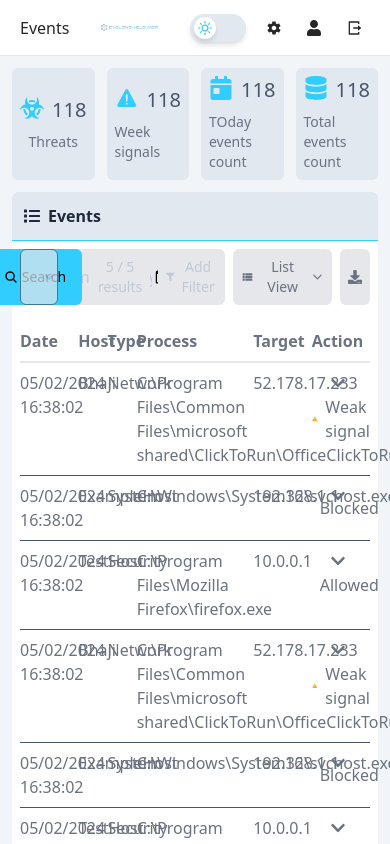
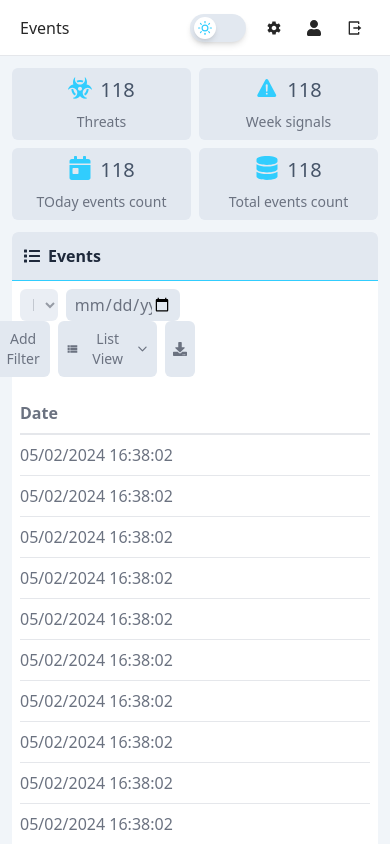
Before and after one commit to promahbubul/nucleon-security, a React (Vite) app: page /events in a window 390 px wide. Built offline with nearby package versions, Linux system fonts and the light colour scheme.

Commit message:
responsive update

```diff
--- a/src/Layout/Layout.jsx
+++ b/src/Layout/Layout.jsx
@@ -38,7 +38,7 @@ const Layout = ({ handleThemeSwitch, theme }) => {
           {pageTitle.path}
         </h3>
         {/* HEADER LOGO */}
-        <div className="w-2/12 ">
+        <div className="w-2/12 md:block hidden ">
           {theme === "dark" ? (
             <img
               src="/images/header-logo-2.png"
@@ -63,7 +63,7 @@ const Layout = ({ handleThemeSwitch, theme }) => {
           <div className="flex flex-row gap-2 ">
             {headerMenu.map((menu, index) => (
               <Link key={index} to={"/"} className="">
-                <button className=" hover:bg-navy-600  p-2 text-gray-500 dark:text-navy-100 dark:hover:bg-navy-600 hover:text-white  rounded-full">
+                <button className=" hover:bg-slate-100  p-2 text-gray-500 dark:text-navy-100 dark:hover:bg-navy-600   rounded-full">
                   {menu.icon()}
                 </button>
               </Link>
--- a/src/Layout/TrainingLayout.jsx
+++ b/src/Layout/TrainingLayout.jsx
@@ -52,7 +52,7 @@ const TrainingLayout = ({ handleThemeSwitch, theme }) => {
           {pageTitle.path}
         </h3>
         {/* HEADER LOGO */}
-        <div className="w-2/12">
+        <div className="w-2/12 md:block hidden">
           {theme === "dark" ? (
             <img src="/images/header-logo-2.png" alt="" className="w-full" />
           ) : (
--- a/src/components/Events/EventTable.jsx
+++ b/src/components/Events/EventTable.jsx
@@ -45,11 +45,11 @@ const EventTable = () => {
     <div className="mt-3">
       <SectionContainer icon={FaList} title={"Events"}>
         {/* HEAD */}
-        <div className="flex flex-row bg-white dark:bg-navy-800 ">
+        <div className="flex flex-col md:flex-row bg-white dark:bg-navy-800 ">
           {/* HEAD LEFT  */}
           <div className="w-6/12  grid grid-cols-12  items-center gap-2 ">
             <select
-              className="py-1 col-span-3 h-full cursor-pointer px-2 rounded-md border border-gray-600  bg-gray-200 dark:bg-navy-500   text-navy-100"
+              className="py-1 col-span-3 h-full cursor-pointer px-2 rounded-md  border-gray-600  bg-slate-200 dark:bg-navy-500   text-gray-500 dark:text-navy-100"
               disabled
             >
               <option value="timestamp" className="" selected>
@@ -60,7 +60,7 @@ const EventTable = () => {
               type="date"
               name=""
               id=""
-              className="col-span-8 rounded-md px-2 h-full outline-none  bg-gray-200 dark:bg-navy-500   text-navy-100"
+              className="col-span-8 rounded-md px-2 h-full outline-none  bg-slate-200 dark:bg-navy-500   dark:text-navy-100 text-gray-500"
             />
           </div>
           {/* HEAD RIGHT */}
@@ -70,7 +70,7 @@ const EventTable = () => {
             </Button>
             <Button
               className={
-                " bg-gray-200 dark:bg-navy-500   text-navy-100 p-2 text-sm    duration-300  "
+                " bg-slate-200 dark:bg-navy-500  text-gray-500 dark:text-navy-100 hover:bg-slate-300 hover:text-gray-600 p-2 text-sm    duration-300  "
               }
             >
               5 / 5 results
@@ -78,7 +78,7 @@ const EventTable = () => {
             <Button
               icon={FaFilter}
               className={
-                " bg-gray-200 dark:bg-navy-500   text-navy-100 p-2 text-sm    duration-300  "
+                " bg-slate-200 dark:bg-navy-500  text-gray-500 dark:text-navy-100 hover:bg-slate-300 hover:text-gray-600 p-2 text-sm    duration-300  "
               }
             >
               Add Filter
@@ -89,7 +89,7 @@ const EventTable = () => {
             >
               <button
                 onClick={() => setShowDropdown(!showDropdown)}
-                className=" bg-gray-200 dark:bg-navy-500  text-gray-500 dark:text-navy-100 text-sm p-2 rounded-md  flex flex-row gap-2 items-center"
+                className=" bg-slate-200 dark:bg-navy-500  text-gray-500 hover:bg-slate-300 hover:text-gray-600 dark:text-navy-100 text-sm p-2 rounded-md  flex flex-row gap-2 items-center"
               >
                 <MdViewList className="text-lg" />
                 <span className="">List View</span>
@@ -104,15 +104,15 @@ const EventTable = () => {
             <Button
               icon={FaDownload}
               className={
-                "bg-gray-200 dark:bg-navy-500  text-gray-500 dark:text-navy-100  p-2 text-sm "
+                "bg-slate-200 dark:bg-navy-500  text-gray-500 dark:text-navy-100 hover:bg-slate-300 hover:text-gray-600   p-2 text-sm "
               }
             ></Button>
           </div>
         </div>
         {/* TABLE */}
-        <table className="mt-3">
-          <div className="tbody">
-            <div className=" grid grid-cols-12 text-gray-500 dark:text-navy-100  text-base font-bold text-left border-b-2 pb-2 border-b-gray-200  mt-3 ">
+        <div className="mt-3   overflow-hidden scroll-smooth overflow-x-auto">
+          <div className="w-max md:w-full overflow-hidden ">
+            <div className=" grid grid-cols-12  text-gray-500 dark:text-navy-100  text-base font-bold text-left border-b-2 pb-2 border-b-gray-200 dark:border-b-gray-600  mt-3  w-auto md:w-full ">
               <h3 className=" col-span-2  hover:text-gray-600 dark:hover:text-slate-100 cursor-pointer">
                 Date
               </h3>
@@ -133,26 +133,26 @@ const EventTable = () => {
               </h3>
             </div>
             {events.map((event, index) => (
-              <tr
+              <div
                 key={index}
-                className="last:border-b-0  duration-300  text-base border-b border-b-slate-600 text-black relative"
+                className="last:border-b-0  duration-300  w-auto md:w-full text-base border-b border-b-gray-200 dark:border-b-slate-600 relative"
               >
                 <input
                   type="checkbox"
-                  className="absolute top-0 right-0 z-10 opacity-0  peer h-10 w-full cursor-pointer
+                  className="absolute top-0 right-0 z-10 opacity-0 inset-x-0  peer h-10  cursor-pointer
                       "
                 />
                 <FaChevronDown className="absolute dark:text-navy-100 text-gray-500 right-6 top-3 peer-checked:rotate-180" />
 
-                <div className="grid grid-cols-12 text-gray-500 dark:text-navy-100 hover:bg-navy-700  py-2 ">
+                <div className="grid grid-cols-12 text-gray-500 dark:text-navy-100 hover:bg-slate-100 dark:hover:bg-navy-700  py-2 ">
                   <p className="col-span-2">
                     {event.date} <span className="">{event.time}</span>
                   </p>
-                  <p className="col-span-1">{event.host}</p>
-                  <p className="col-span-1">{event.type}</p>
-                  <p className="col-span-4">{event.process}</p>
-                  <p className="col-span-2">{event.target}</p>
-                  <p className="col-span-2 flex flex-row gap-2 items-center">
+                  <p className="md:col-span-1">{event.host}</p>
+                  <p className="md:col-span-1">{event.type}</p>
+                  <p className="md:col-span-4">{event.process}</p>
+                  <p className="md:col-span-2">{event.target}</p>
+                  <p className="md:col-span-2 flex flex-row gap-2 items-center">
                     {event.action == "Allowed" ? (
                       <FaCheck className="text-xl font-bold text-success" />
                     ) : event.action == "Blocked" ? (
@@ -168,7 +168,7 @@ const EventTable = () => {
                   <div className=" flex flex-col gap-2">
                     {eventsMenu.map((menu, i) => (
                       <Link
-                        className="p-2  w- dark:text-slate-300 text-gray-500 dark:bg-navy-600 rounded-md text-xl"
+                        className="p-2  bg-white dark:text-slate-300 text-gray-500 dark:bg-navy-600 rounded-md text-xl"
                         key={i}
                         to={menu.path}
                       >
@@ -183,10 +183,10 @@ const EventTable = () => {
                   {/* FILE DETAILS */}
                   <FileDetails file={event?.file} />
                 </div>
-              </tr>
+              </div>
             ))}
           </div>
-        </table>
+        </div>
       </SectionContainer>
     </div>
   );
--- a/src/components/Events/Status.jsx
+++ b/src/components/Events/Status.jsx
@@ -9,31 +9,31 @@ import {
 
 const Status = () => {
   return (
-    <div className="grid grid-cols-12 gap-3">
+    <div className="grid grid-cols-12 gap-2 md:gap-3">
       {/* THREATS */}
       <StatusCard
-        className={"col-span-3"}
+        className={"col-span-6 md:col-span-3"}
         title={"Threats"}
         number={118}
         icon={FaBiohazard}
       ></StatusCard>
       {/* THREATS */}
       <StatusCard
-        className={"col-span-3"}
+        className={"col-span-6 md:col-span-3"}
         title={"Week signals"}
         number={118}
         icon={IoWarning}
       ></StatusCard>
       {/* THREATS */}
       <StatusCard
-        className={"col-span-3"}
+        className={"col-span-6 md:col-span-3"}
         title={"TOday events count"}
         number={118}
         icon={FaCalendarDay}
       ></StatusCard>
       {/* THREATS */}
       <StatusCard
-        className={"col-span-3"}
+        className={"col-span-6 md:col-span-3"}
         title={"Total events count"}
         number={118}
         icon={FaDatabase}
--- a/src/components/Layout/SideMenu.jsx
+++ b/src/components/Layout/SideMenu.jsx
@@ -21,7 +21,6 @@ const SideMenu = ({ sideLinks }) => {
           <div className="relative group">
             <Link to={""} className="flex items-center justify-center">
               <img
-                onMouseEnter={() => set}
                 src="/images/logo.png"
                 alt=""
                 className="w-8 h-8 p-2 cursor-pointer"
--- a/src/components/Training/TrainingTable/RelatedEvents.jsx
+++ b/src/components/Training/TrainingTable/RelatedEvents.jsx
@@ -60,7 +60,7 @@ const RelatedEvents = ({ relatedEvents }) => {
           {relatedEvents.map((event, index) => (
             <div
               key={index}
-              className="last:border-b-0  duration-300  text-base border-b dark:border-b-slate-600 text-black relative"
+              className="last:border-b-0  duration-300  text-sm border-b dark:border-b-slate-600 text-black relative"
             >
               <input
                 type="checkbox"
--- a/src/components/ui/CardTable/CardTable.jsx
+++ b/src/components/ui/CardTable/CardTable.jsx
@@ -3,10 +3,10 @@ import React from "react";
 const CardTable = ({ heading, content }) => {
   return (
     <div className="grid grid-cols-12  gap-2">
-      <h3 className="col-span-4 text-slate-500 dark:text-navy-100 font-medium text-sm  ">
+      <h3 className="col-span-4 text-slate-500 dark:text-navy-100 font-medium text-xs  ">
         {heading}
       </h3>
-      <p className="col-span-8 overflow-hidden text-sm  text-gray-500 dark:text-navy-100 font-normal  ">
+      <p className="col-span-8 overflow-hidden text-xs  text-gray-500 dark:text-navy-100 font-normal  ">
         {content}
       </p>
     </div>
--- a/src/pages/Dashboard/Dashboard.jsx
+++ b/src/pages/Dashboard/Dashboard.jsx
@@ -79,7 +79,7 @@ const Dashboard = () => {
         <div className="mt-3 w-full overflow-hidden overflow-x-auto">
           <div className=" w-max md:w-full overflow-hidden overflow-x-auto ">
             {/* TABLE HEAD */}
-            <div className="w-max md:w-full py-1 border-b dark:border-b-slate-700 ">
+            <div className="w-max md:w-full py-1 border-b-2 border-b-gray-200 dark:border-b-slate-700 ">
               <div className=" grid grid-cols-12 gap-2 text-gray-600 hover:text-gray-700 dark:text-navy-100  text-sm md:text-base font-semibold text-left">
                 <p className=" col-span-2  dark:hover:text-slate-400 cursor-pointer">
                   Logo
--- a/src/pages/Login/Login.jsx
+++ b/src/pages/Login/Login.jsx
@@ -37,7 +37,7 @@ const Login = () => {
           </div>
         </div> */}
         <div className="w-full cursor-pointer flex items-center">
-          <img src="/images/login-logo.png" alt="" className="max-w-xs" />
+          <img src="/images/login-logo.png" alt="" className="md:max-w-xs" />
         </div>
         {/* right */}
         <form
```
